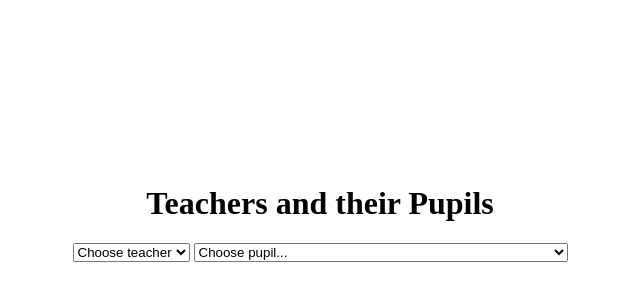
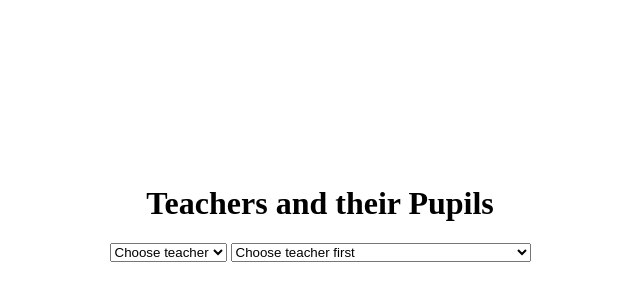
Before and after one commit to vshchutc/Task2, a plain HTML site: page index.html in a window 1280 px wide. Shown: the part 68-368 px from the top of the page, without its empty margins (320-960 px from the left). Drawn offline with nearby package versions, Linux system fonts and the light colour scheme.

Commit message:
almost done

```diff
--- a/index.html
+++ b/index.html
@@ -7,6 +7,9 @@
 			.form{
 				margin-top: 20%;
 				text-align: center;
+			}
+			#pupil{
+				width:300px;
 			}
 		</style>
 		<script type='text/javascript'>
@@ -20,7 +23,7 @@
 				</select>
 
 				<select  id="pupil" >
-				 <option>Choose  pupil...</option>
+				 <option>Choose teacher first</option>
 					<script type='text/javascript'>
 
 					</script>
@@ -33,24 +36,41 @@
 			$(document).ready(function() {
 				$.getJSON("list.json", function(data){
 					$('#teacher').append("<option>  Choose teacher </option>");
+
 					$.each(data.teachers, function(index, teachers)
 					{
-						$('#teacher').append('<option value = teachers.teacherName>  ' + teachers.teacherName + '</option>');
+						$('#teacher').append('<option value ='+teachers.teacherName+'>  ' + teachers.teacherName + '</option>');
 
 					});
 
 				});
 			});
-			$(document).ready(function() {
-				$.getJSON("list.json", function(data){
 
+				//$.getJSON("list.json", function(data){
+					$(document).ready(function(){
+ 						$("#teacher").change(function(){
 
-					$.each(data.teachers, function(index, teachers)
-					{
-						$('#pupil').append('<option value = teachers.pupils>  ' + teachers.pupils + '</option>');
+ 							selectedTeacherName = $('#teacher :selected').text();
+ 								usedTeachName=selectedTeacherName.slice(2);
+ 								pupilList=new Array();
+ 								$.getJSON("list.json", function(data){
+ 									$.each(data.teachers, function(i, val) {
+ 										if(this.teacherName == usedTeachName)
+         							{ pupilList=pupilList.concat(this.pupils);
+         							 	if(pupilList.length==0){
+         							 		$('#pupil').find('option').remove().end().append("<option>  This teacher doesn't have a students </option>");
+         							 		}
+         							 	else{for(var i = 0; i<pupilList.length; i++){
+         							 		$('#pupil').append('<option value ='+pupilList[i]+'>  ' + pupilList[i] + '</option>');
+         							 	};
+         							};
+         						};
+         					});
+ 								});
+
+						});
 					});
-				});
-			});
+
 		</script>
 	</body>
 </html>
--- a/list.json
+++ b/list.json
@@ -1,16 +1,10 @@
 {   "teachers":    [
                   {"teacherName":"Mrs. Marple",
-                  "pupils" : [ { "pupilName":"John Marple" },
-                                { "pupilName":"Lion Marple" }
-                                ]
+                  "pupils" : ["John Marple" ,"Lion Marple" ]
                   } ,
 
                   {"teacherName":"Ms. Strip",
-                    "pupils"     : [
-                                    {"pupilName":"Sally Strip"},
-                                    {"pupilName":"Jim Strip"},
-                                    {"pupilName":"Diana Strip"},
-                                    {"pupilName":"Andrew Strip"}] } ,
+                    "pupils"     : ["Sally Strip","Jim Strip","Diana Strip","Andrew Strip"] } ,
                   {"teacherName":"Ms. Obama",
                     "pupils": [] }
                 ]
```
